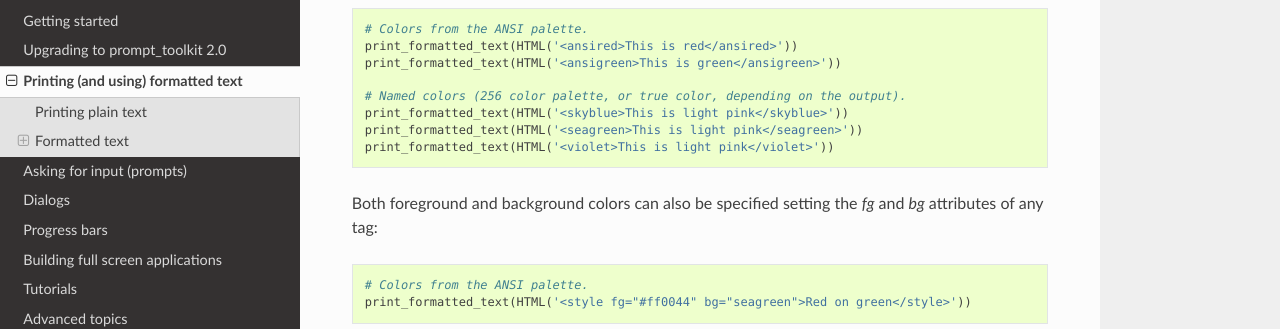
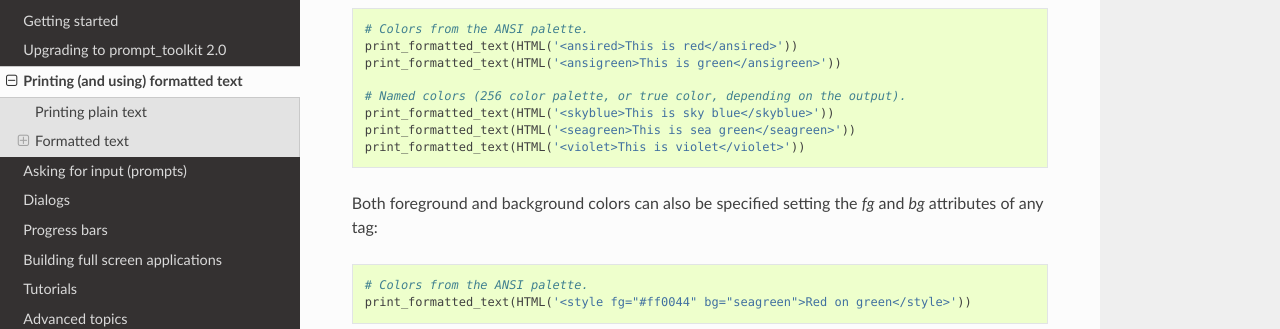
Before and after one commit to dbcli/pgcli, a Sphinx documentation site: the page built from docs/pages/printing_text.rst, in a window 1280 px wide and 900 px high, scrolled down 1605 px. Shown: the part 154-483 px from the top of the window. Built offline with Sphinx 7.4.7 and the Read the Docs theme 2.0.0, drawn with Linux system fonts in a browser that asks for light colours.

Commit message:
Fix color names in printouts to match tags

```diff
--- a/docs/pages/printing_text.rst
+++ b/docs/pages/printing_text.rst
@@ -97,9 +97,9 @@ Further, it's possible to use tags for foreground colors:
     print_formatted_text(HTML('<ansigreen>This is green</ansigreen>'))
 
     # Named colors (256 color palette, or true color, depending on the output).
-    print_formatted_text(HTML('<skyblue>This is light pink</skyblue>'))
-    print_formatted_text(HTML('<seagreen>This is light pink</seagreen>'))
-    print_formatted_text(HTML('<violet>This is light pink</violet>'))
+    print_formatted_text(HTML('<skyblue>This is sky blue</skyblue>'))
+    print_formatted_text(HTML('<seagreen>This is sea green</seagreen>'))
+    print_formatted_text(HTML('<violet>This is violet</violet>'))
 
 Both foreground and background colors can also be specified setting the `fg`
 and `bg` attributes of any tag:
```
